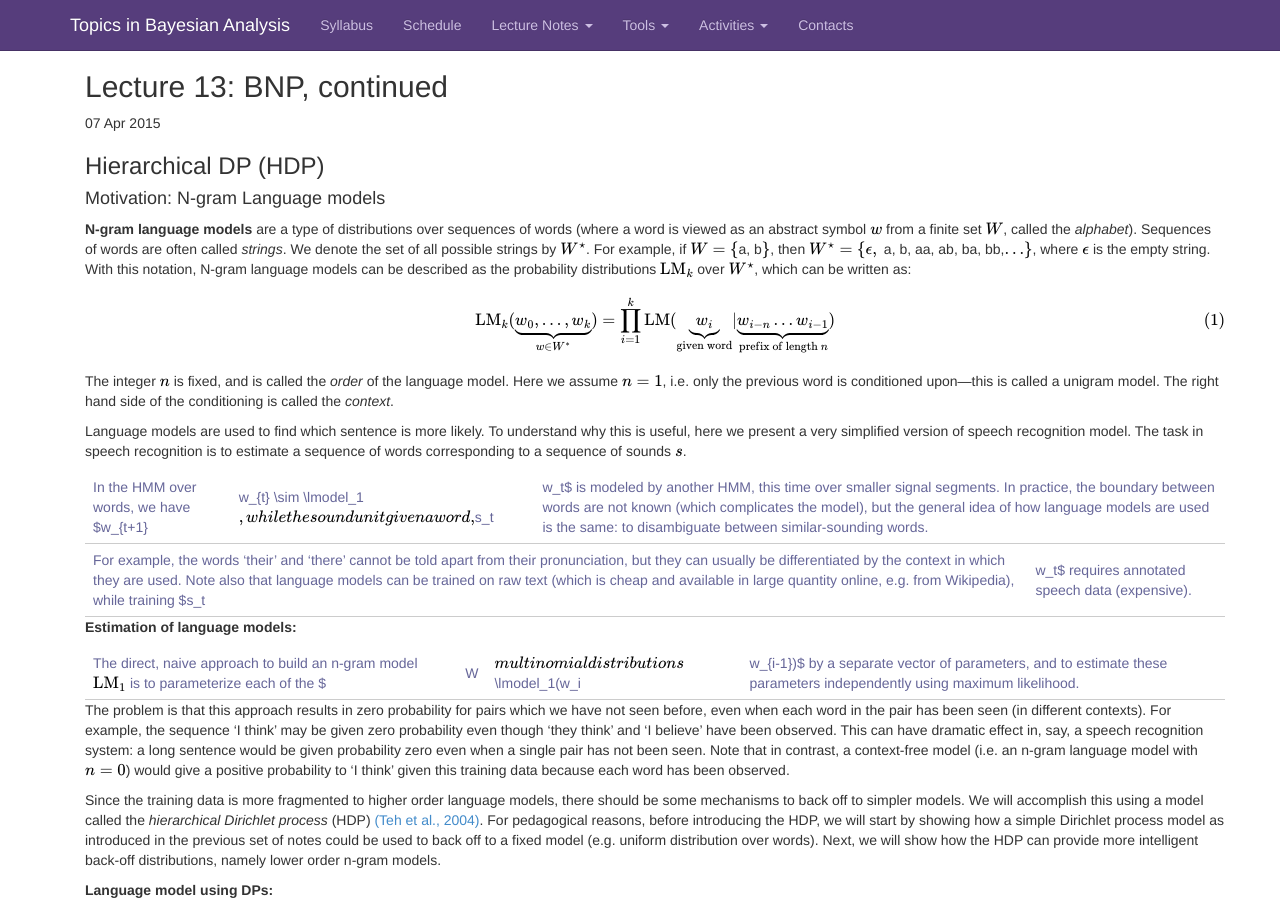
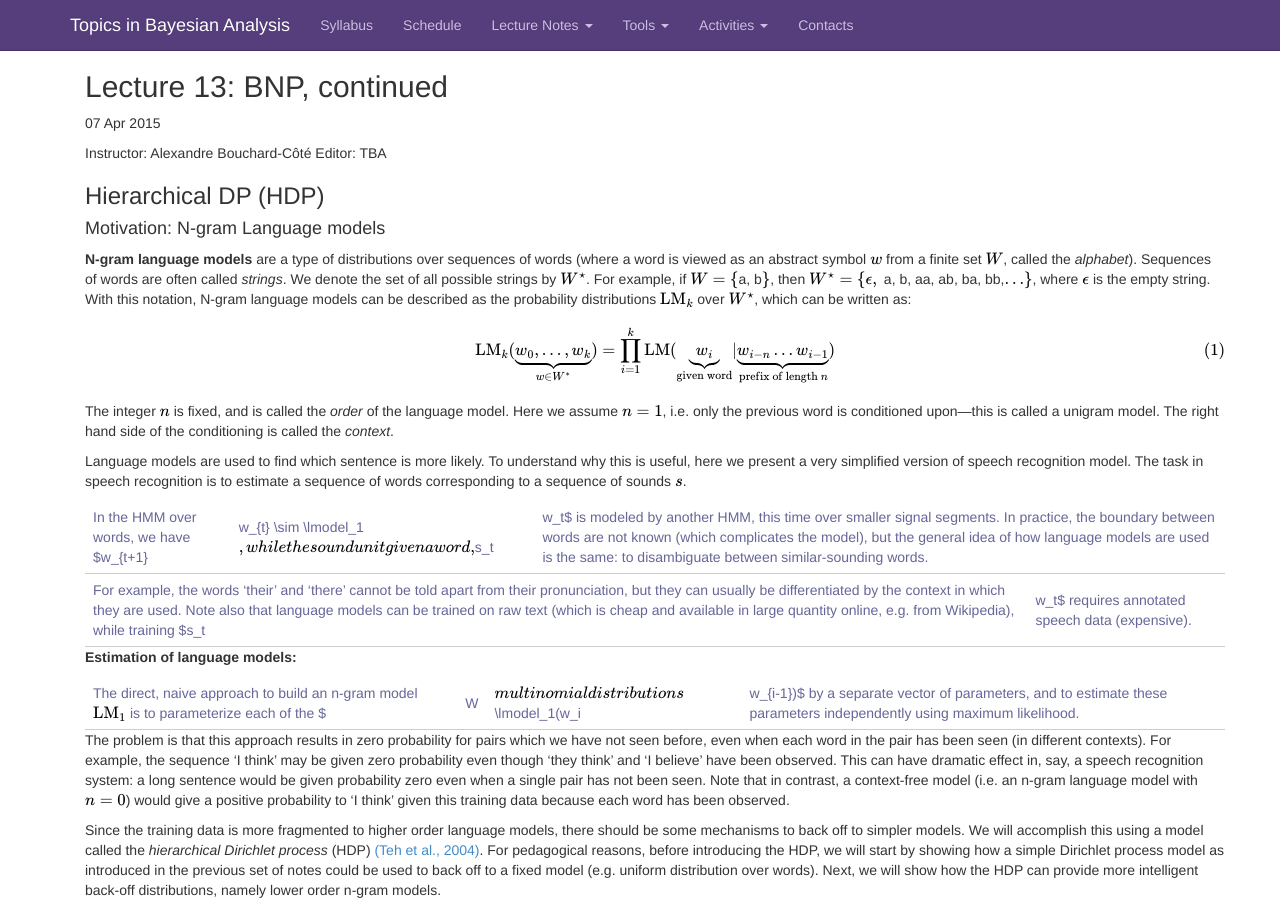
Before and after one commit to UBC-STAT/stat520-sp2014-15-website, a Jekyll site: the page built from _posts/2015-04-07-notes-lecture13.md, in a window 1280 px wide and 900 px high. Built offline with Jekyll 4.4.1, drawn with Linux system fonts in a browser that asks for light colours; nearby versions of some CDN libraries; Markdown is read by kramdown in place of the engine named in the settings; formulas are drawn with MathJax 3; comment, search, counter and statistics services are not loaded.

Commit message:
Add editor template

```diff
--- a/_posts/2015-04-07-notes-lecture13.md
+++ b/_posts/2015-04-07-notes-lecture13.md
@@ -3,7 +3,8 @@ layout: post
 title: "Lecture 13: BNP, continued"
 category: 'Lecture'
 ---
-
+Instructor: Alexandre Bouchard-Côté
+Editor: TBA
 
 ### Hierarchical DP (HDP)
 
```
